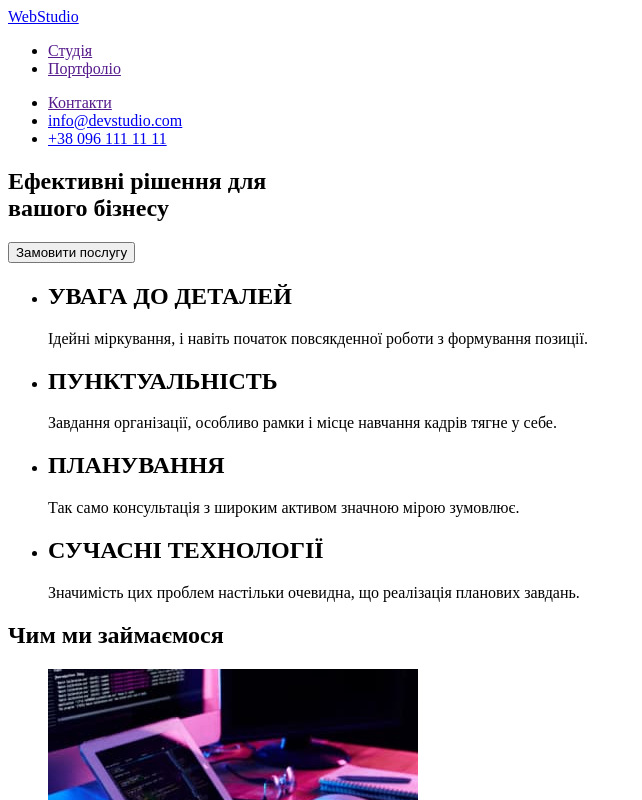
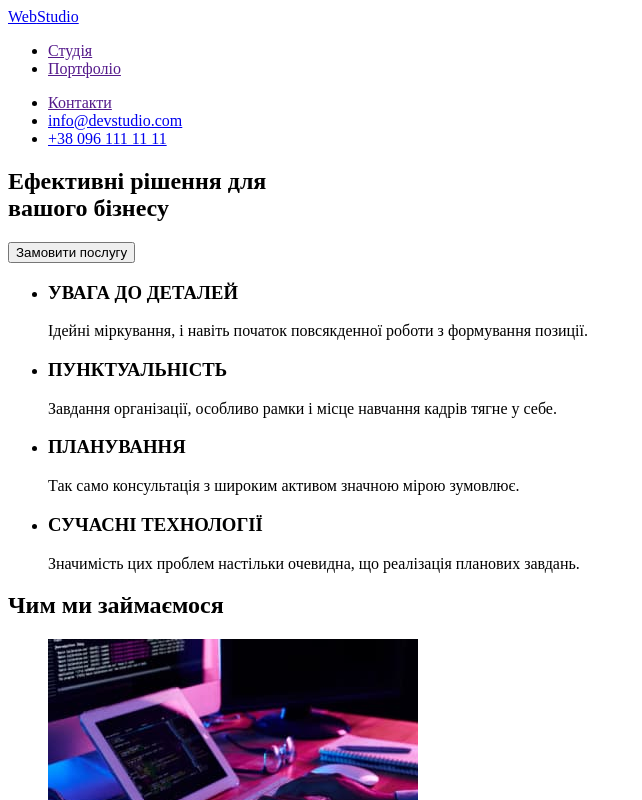
Before and after one commit to NataliaValchuk/goit-markup-hw-01, a plain HTML site: page index.html in a window 1280 px wide. Shown: the top 800 px of the page, without its empty margins (0-642 px from the left). Drawn offline with Linux system fonts and the light colour scheme.

Commit message:
Розмір заголовків і виділено логотип

```diff
--- a/index.html
+++ b/index.html
@@ -12,7 +12,7 @@
   <body>
     <header>
       <nav>
-        <a href="/"> WebStudio</a>
+        <a href="/"> Web<span class="accent">Studio</span></a>
 
         <ul>
           <li><a href="">Студія</a></li>
@@ -38,28 +38,28 @@
 
       <ul>
         <li>
-          <h2>УВАГА ДО ДЕТАЛЕЙ</h2>
+          <h3>УВАГА ДО ДЕТАЛЕЙ</h3>
           <p>
             Ідейні міркування, і навіть початок повсякденної роботи з
             формування позиції.
           </p>
         </li>
         <li>
-          <h2>ПУНКТУАЛЬНІСТЬ</h2>
+          <h3>ПУНКТУАЛЬНІСТЬ</h3>
           <p>
             Завдання організації, особливо рамки і місце навчання
             кадрів тягне у себе.
           </p>
         </li>
         <li>
-          <h2>ПЛАНУВАННЯ</h2>
+          <h3>ПЛАНУВАННЯ</h3>
           <p>
             Так само консультація з широким активом значною мірою
             зумовлює.
           </p>
         </li>
         <li>
-          <h2>СУЧАСНІ ТЕХНОЛОГІЇ</h2>
+          <h3>СУЧАСНІ ТЕХНОЛОГІЇ</h3>
           <p>
             Значимість цих проблем настільки очевидна, що реалізація
             планових завдань.
@@ -101,7 +101,7 @@
       </section>
     </main>
     <footer>
-      <a href="/">WebStudio</a>
+      <a href="/">Web<span class="accent">Studio</span></a>
       <ul>
         <li><address>м. Київ, пр-т Лесі Українки, 26</address></li>
         <li>
```
